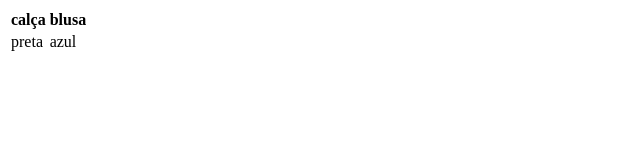
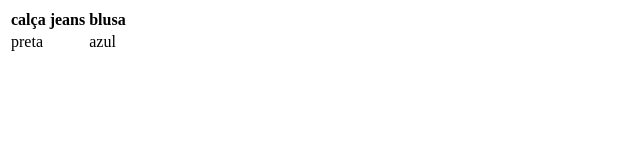
Before and after one commit to eduxx123/primeiro-reposit-rio, a plain HTML site: page index.html in a window 1280 px wide. Shown: the whole page, without its empty margins (0-640 px from the left). Drawn offline with Linux system fonts and the light colour scheme.

Commit message:
trocado de calça para calça jeans

```diff
--- a/index.html
+++ b/index.html
@@ -8,7 +8,7 @@
 <body>
     <table>
         <tr>
-         <th>calça</th>
+         <th>calça jeans</th>
          <th>blusa</th>
         </tr>
         <tr>
```
